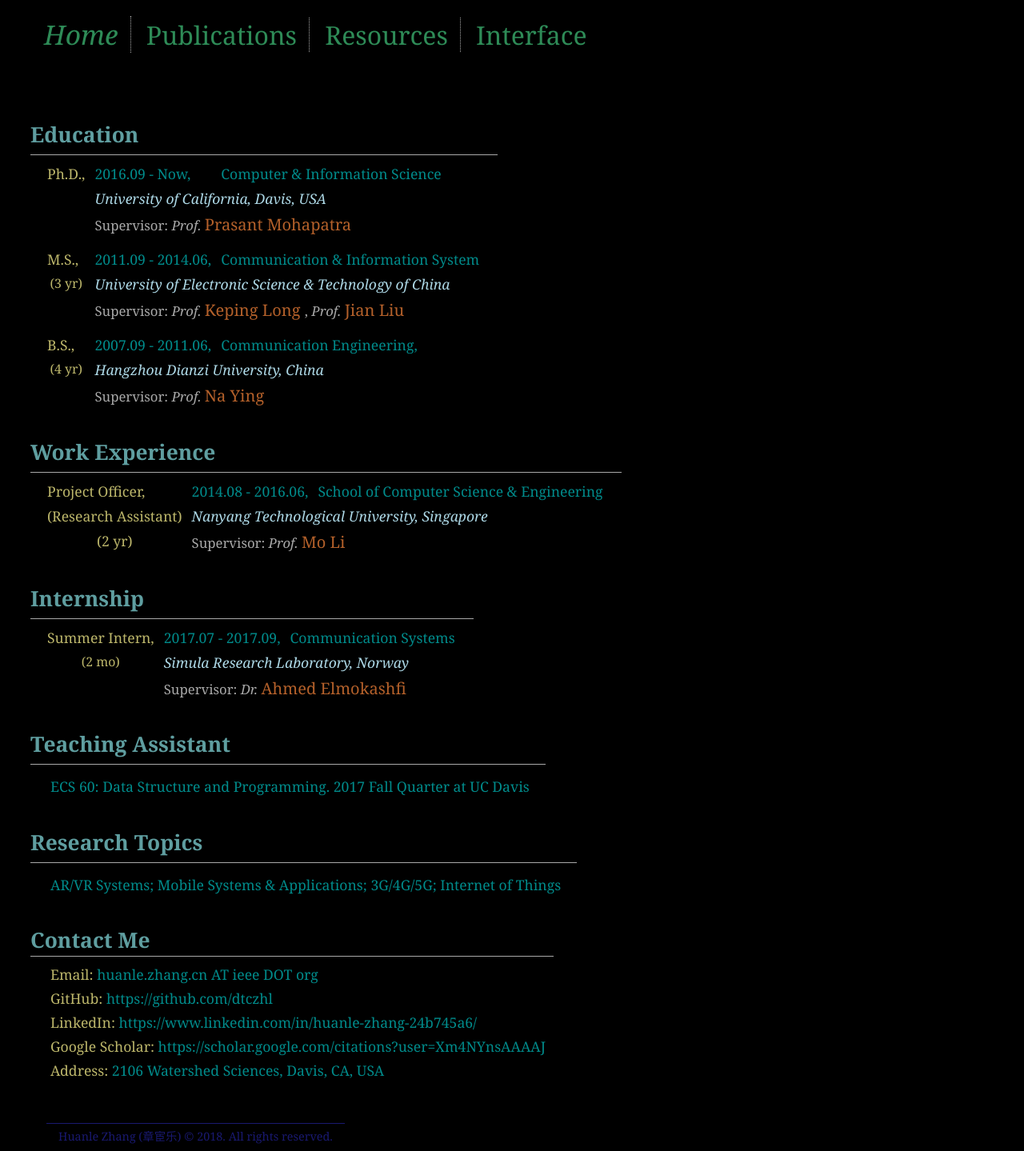
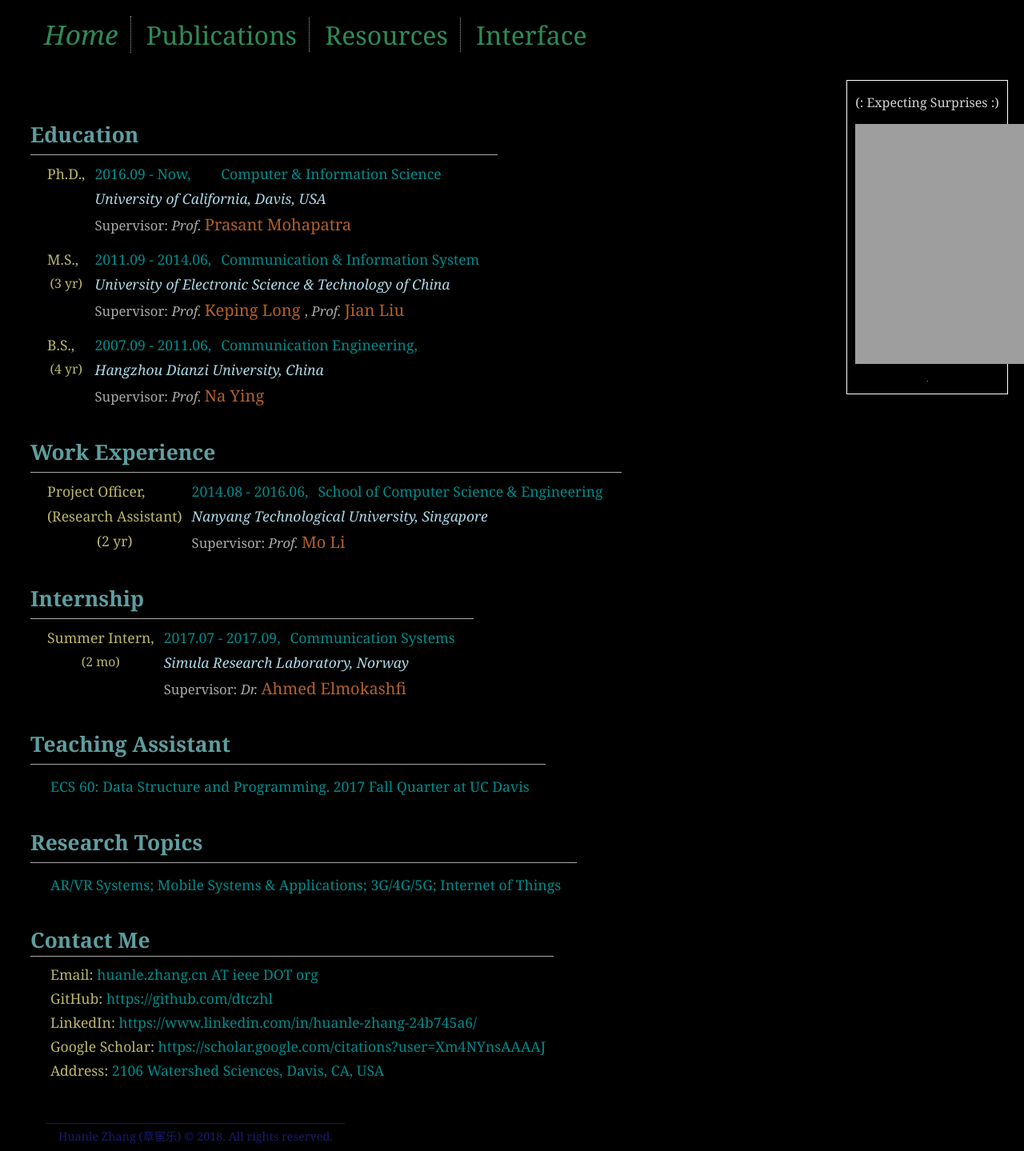
Before and after one commit to dtczhl/dtc-personal-website, a PHP site: page / in a window 1280 px wide. Shown: the whole page at 80% size. Run offline with PHP 8.4, Linux system fonts and the light colour scheme; grey boxes are pictures that could not be loaded.

Commit message:
donation add

```diff
--- /dev/null
+++ b/css/donation.css
@@ -0,0 +1,18 @@
+.donation{
+	position: fixed;
+	right: 20px;
+	top: 100px;
+	width: 180px;
+	color: LightGray;
+	text-align: center;
+	border-style: solid;
+	border-width: 1px;
+	border-color: white;
+	padding-left: 10px;
+	padding-right: 10px;
+	padding-bottom: 10px;
+}
+
+.donation form input{
+	cursor: pointer;
+}
--- /dev/null
+++ b/donation.php
@@ -0,0 +1,19 @@
+<?php
+
+echo "\r\n";
+echo <<<EOL
+
+<div class="donation">
+	<p class="donation_description"> (: Expecting Surprises :) </p>
+	<form action="https://www.paypal.com/cgi-bin/webscr" method="post" target="_blank _top">
+		<input type="hidden" name="cmd" value="_s-xclick">
+		<input type="hidden" name="hosted_button_id" value="ZB5P5CKASJ2JL">
+		<input type="image" src="https://www.paypalobjects.com/en_US/i/btn/btn_donateCC_LG.gif" border="0" name="submit" alt="PayPal - The safer, easier way to pay online!">
+		<img alt="" border="0" src="https://www.paypalobjects.com/en_US/i/scr/pixel.gif" width="1" height="1">
+	</form>
+
+</div>
+
+EOL;
+
+?>
--- a/index.php
+++ b/index.php
@@ -20,13 +20,14 @@
 		<link rel="stylesheet" href="css/footer.css" />
 
 		<link rel="stylesheet" href="css/home.css" />
+		<link rel="stylesheet" href="css/donation.css" />
 
 	</head>
 
 	<body>
 
 		<?php include 'header.php'; ?>
-
+		<?php include 'donation.php'; ?>
 
 		<section id="content_start">
 			<h1 class="education_title header_title"> Education </h1>
--- a/interface.php
+++ b/interface.php
@@ -20,13 +20,14 @@
 		<link rel="stylesheet" href="css/footer.css" />
 
 		<link rel="stylesheet" href="css/interface.css" />
+		<link rel="stylesheet" href="css/donation.css" />
 
 	</head>
 
 	<body>
 
 		<?php include 'header.php'; ?>
-
+		<?php include 'donation.php'; ?>
 
 		<section id="content_start">
 
--- a/publications.php
+++ b/publications.php
@@ -18,6 +18,7 @@
 		<link rel="stylesheet" href="css/footer.css" />
 
 		<link rel="stylesheet" href="css/publications.css" />
+		<link rel="stylesheet" href="css/donation.css" />
 
 		<script src="js/jquery-3.2.1.js"></script>
 		<script src="js/icon_bind.js"></script>
@@ -27,6 +28,7 @@
 	<body>
 
 		<?php include 'header.php'; ?>
+		<?php include 'donation.php'; ?>
 
 <div class="main_wrapper">
 
--- a/resources.php
+++ b/resources.php
@@ -18,6 +18,7 @@
 		<link rel="stylesheet" href="css/footer.css" />
 
 		<link rel="stylesheet" href="css/resources.css" />
+		<link rel="stylesheet" href="css/donation.css" />
 
 		<script src="js/jquery-3.2.1.js"></script>
 		<script src="js/icon_bind.js"></script>
@@ -27,6 +28,7 @@
 	<body>
 
 		<?php include 'header.php'; ?>
+		<?php include 'donation.php'; ?>
 
 		<section id="content_start">
 			<h1 class="android_title header_title"> Android </h1>
```
